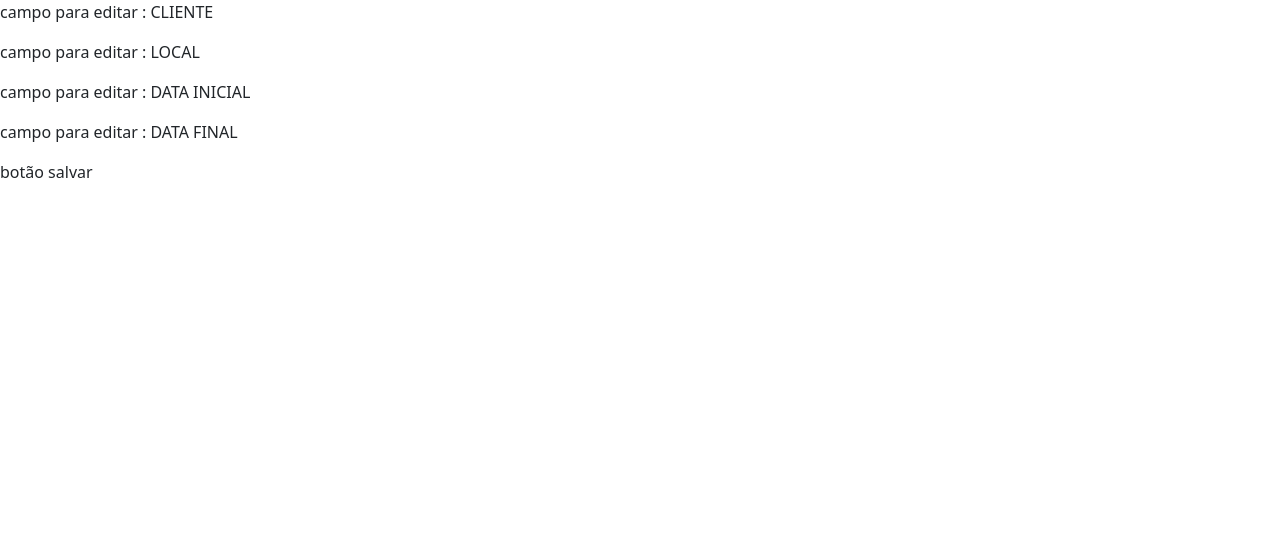
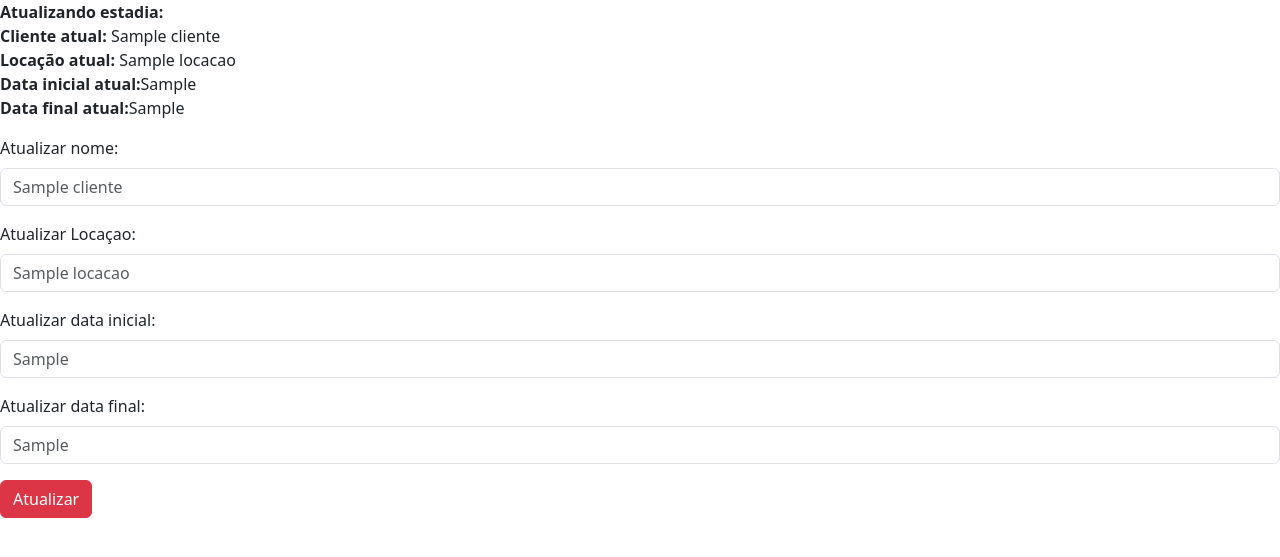
Before and after one commit to JaderMac/univesp_pi, a Flask app: template templates/form_atualizar_estadia.html in a window 1280 px wide. Shown: the top 557 px of the page. Run offline with Flask 3, Linux system fonts and the light colour scheme; the template is opened without the code that fills it: most values are stand-ins (such as "Sample title", 1, 10 or a date in 2020).

Commit message:
Adicionando rota form atualizar estadia

```diff
--- a/routes/estadia.py
+++ b/routes/estadia.py
@@ -26,7 +26,10 @@ def inserir_estadia():
 
 @estadia_route.route('/<int:estadia_id>/edit')
 def form_atualizar_estadia(estadia_id):
-    return render_template('form_atualizar_estadia.html')
+    estadia=estadias[estadia_id]
+    cliente=clientes[1]
+    locacao=locacoes[1]
+    return render_template('form_atualizar_estadia.html', estadia=estadia, cliente=cliente, locacao=locacao)
 
 @estadia_route.route('/<int:estadia_id>', methods=[('PUT')])
 def atualizar_estadia(estadia_id):
--- a/templates/form_atualizar_estadia.html
+++ b/templates/form_atualizar_estadia.html
@@ -7,11 +7,39 @@
     <link href="https://cdn.jsdelivr.net/npm/bootstrap@5.3.8/dist/css/bootstrap.min.css" rel="stylesheet" integrity="sha384-sRIl4kxILFvY47J16cr9ZwB07vP4J8+LH7qKQnuqkuIAvNWLzeN8tE5YBujZqJLB" crossorigin="anonymous">
   </head>
   <body>
-    <p>campo para editar : CLIENTE</p>
-    <p>campo para editar : LOCAL</p>
-    <p>campo para editar : DATA INICIAL</p>
-    <p>campo para editar : DATA FINAL</p>
-    <p>botão salvar</p>
+    <strong>Atualizando estadia:</strong>
+    <p>
+    <strong>Cliente atual:</strong> {{cliente.nome}}<br>
+    <strong>Locação atual:</strong> {{locacao.nome}}<br>
+    <strong>Data inicial atual:</strong>{{estadia.data_inicial}}<br>
+    <strong>Data final atual:</strong>{{estadia.data_final}}
+    </p>
+    <div class="mb-3">
+        <label for="novoCliente" class="form-label">Atualizar nome:</label>
+        <input class="form-control" id="novoCliente" aria-describedby="novoCliente"
+        placeholder="{{cliente.nome}}">
+    </div>
+        <div class="mb-3">
+        <label for="novaLocacao" class="form-label">Atualizar Locaçao:</label>
+        <input class="form-control" id="novaLocacao" aria-describedby="novaLocacao"
+        placeholder="{{locacao.nome}}">
+    </div>
+
+    <div class="mb-3">
+        <label for="novaDataInicial" class="form-label">Atualizar data inicial:</label>
+        <input class="form-control" id="novaDataInicial" aria-describedby="novaDataInicial"
+        placeholder="{{estadia.data_inicial}}">
+    </div>
+        <div class="mb-3">
+        <label for="novaDataFinal" class="form-label">Atualizar data final:</label>
+        <input class="form-control" id="novaDataFinal" aria-describedby="novaDataFinal"
+        placeholder="{{estadia.data_final}}">
+    </div>
+    <button id="Atualizar" type="button" class="btn btn-danger">Atualizar</button>
+
+
+
+
     <script src="https://cdn.jsdelivr.net/npm/bootstrap@5.3.8/dist/js/bootstrap.bundle.min.js" integrity="sha384-FKyoEForCGlyvwx9Hj09JcYn3nv7wiPVlz7YYwJrWVcXK/BmnVDxM+D2scQbITxI" crossorigin="anonymous"></script>
   </body>
 </html>
```
